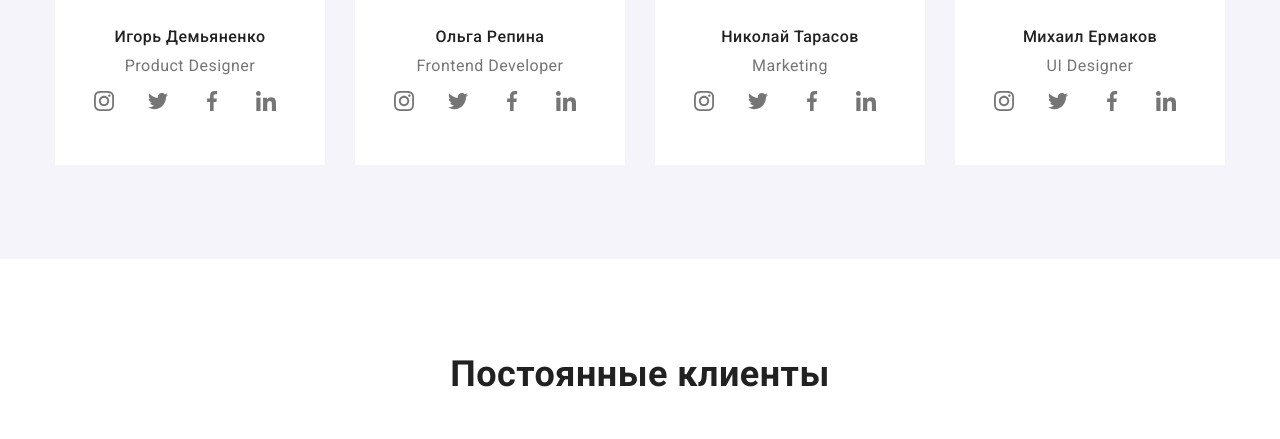
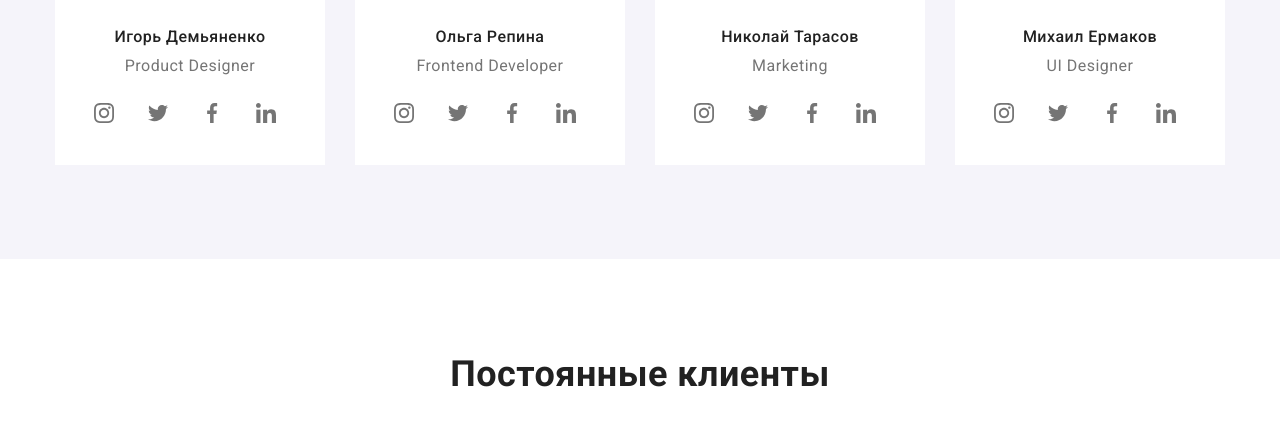
Before and after one commit to Necker1982/goit-markup-hw-4, a plain HTML site: page index.html in a window 1280 px wide. Shown: the part 2038-2477 px from the top of the page. Drawn offline with nearby package versions, Linux system fonts and the light colour scheme.

Commit message:
dded corrected 3

```diff
--- a/css/styles.css
+++ b/css/styles.css
@@ -107,7 +107,7 @@ img {
 .link {
     text-decoration: none;
     color: var(--secondary-color);
-
+   display: block;
 }
 
 .icon-mail {
@@ -149,7 +149,7 @@ img {
 /* -----------------------------------------------Hero------------------------------ */
 
 .hero {
-  background-image: url(../images/Img\ Overlay.png),
+  background-image: linear-gradient(rgba(47, 48, 58, 0.4), rgba(47, 48, 58, 0.4)), url(../images/Img\ Overlay.png),
     url(../images/Img.jpg);
   background-color: #2f303a;
   background-repeat: no-repeat;
@@ -352,7 +352,13 @@ img {
     padding-bottom: 30px;
     text-align: center;
 }
-
+.worker-soc-link{
+  width: 100%;
+  height: 100%;
+  display: flex;
+  align-items: center;
+  justify-content: center;
+}
 .worker-soc-link:hover,
 .worker-soc-link:focus {
    background-color: var(--accent-color);
```
